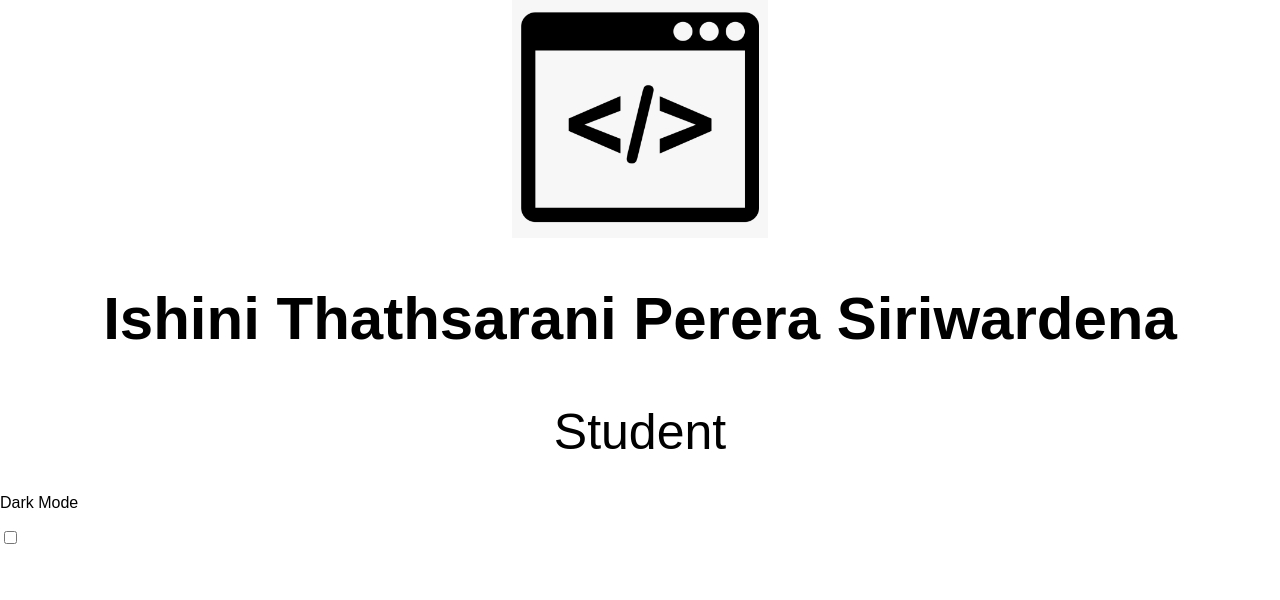
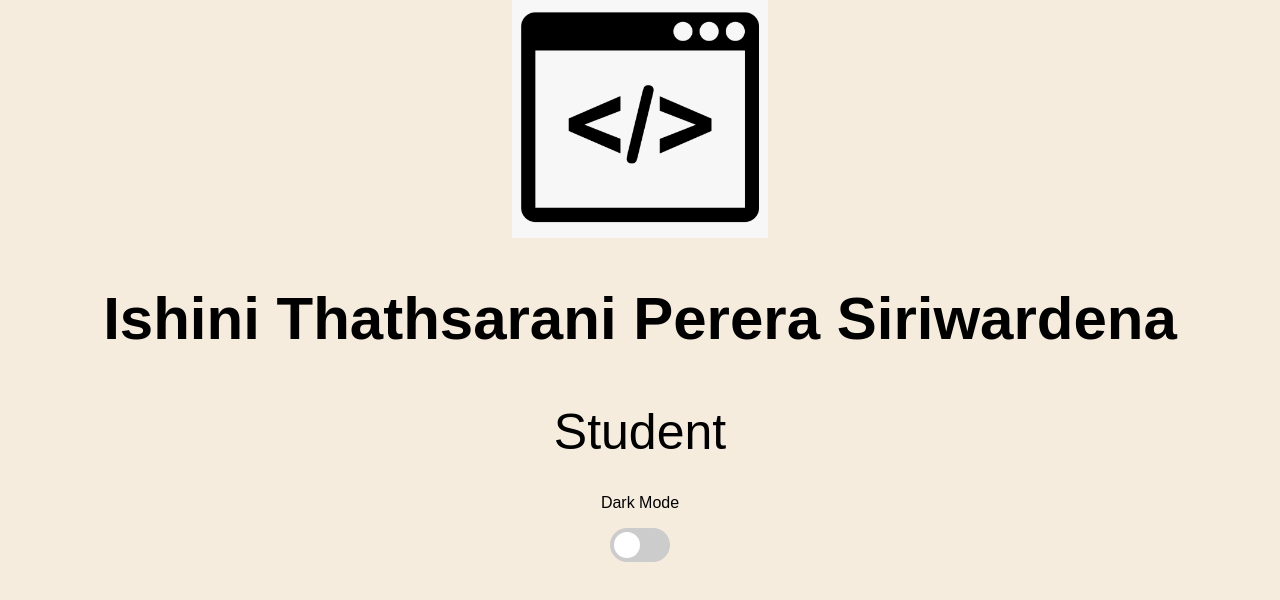
Before and after one commit to IshiThathsarani/Portfolio, a React (Create React App) app: page / in a window 1280 px wide. Shown: the top 600 px of the page. Built offline with nearby package versions, Linux system fonts and the light colour scheme.

Commit message:
add the styles to the dark mode code

```diff
--- a/src/App.css
+++ b/src/App.css
@@ -73,3 +73,73 @@ h1{
   text-align: center;
   font-size: 50px
 }
+:root {
+
+  --font-color: #0f0f0f;
+  --bg-color: #f6ecde;
+
+}
+
+[data-theme="dark"] {
+
+  --font-color: #fefefe;
+  --bg-color: #9c867b;
+}
+
+.switch {
+  height: 100px;
+  right: 50px;
+  top: 50px;
+  text-align: center;
+/*    background-color: green*/
+}
+
+.theme-switch {
+display: inline-block;
+height: 34px;
+position: relative;
+width: 60px;
+
+}
+
+.theme-switch input {
+display:none;
+}
+
+.slider {
+background-color: #ccc;
+bottom: 0;
+cursor: pointer;
+left: 0;
+position: absolute;
+right: 0;
+top: 0;
+transition: .4s;
+}
+
+.slider:before {
+background-color: #fff;
+bottom: 4px;
+content: "";
+height: 26px;
+left: 4px;
+position: absolute;
+transition: .4s;
+width: 26px;
+}
+
+input:checked + .slider {
+background-color: #2b2b2b;
+}
+
+input:checked + .slider:before {
+transform: translateX(26px);
+}
+
+.slider.round {
+border-radius: 34px;
+}
+
+.slider.round:before {
+border-radius: 50%;
+}
```
